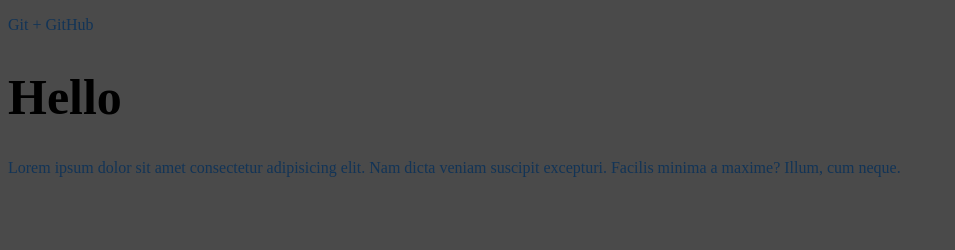
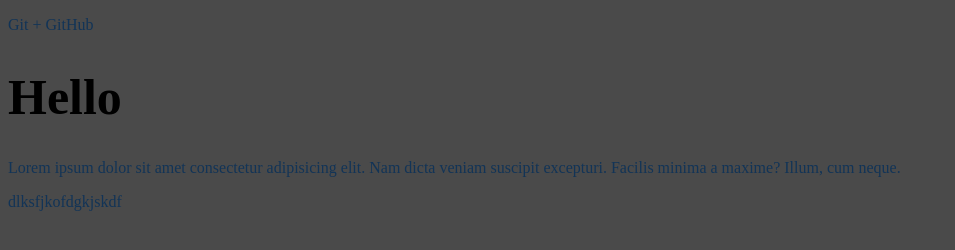
Before and after one commit to whyiamavirgin/gitTest, a plain HTML site: page index.html in a window 1280 px wide. Shown: the whole page, without its empty margins (0-955 px from the left). Drawn offline with Linux system fonts and the light colour scheme.

Commit message:
second pc

```diff
--- a/index.html
+++ b/index.html
@@ -10,5 +10,6 @@
     <p>Git + GitHub</p>
     <h1>Hello</h1>
     <p>Lorem ipsum dolor sit amet consectetur adipisicing elit. Nam dicta veniam suscipit excepturi. Facilis minima a maxime? Illum, cum neque.</p>
+    <p>dlksfjkofdgkjskdf</p>
 </body>
 </html>
```
